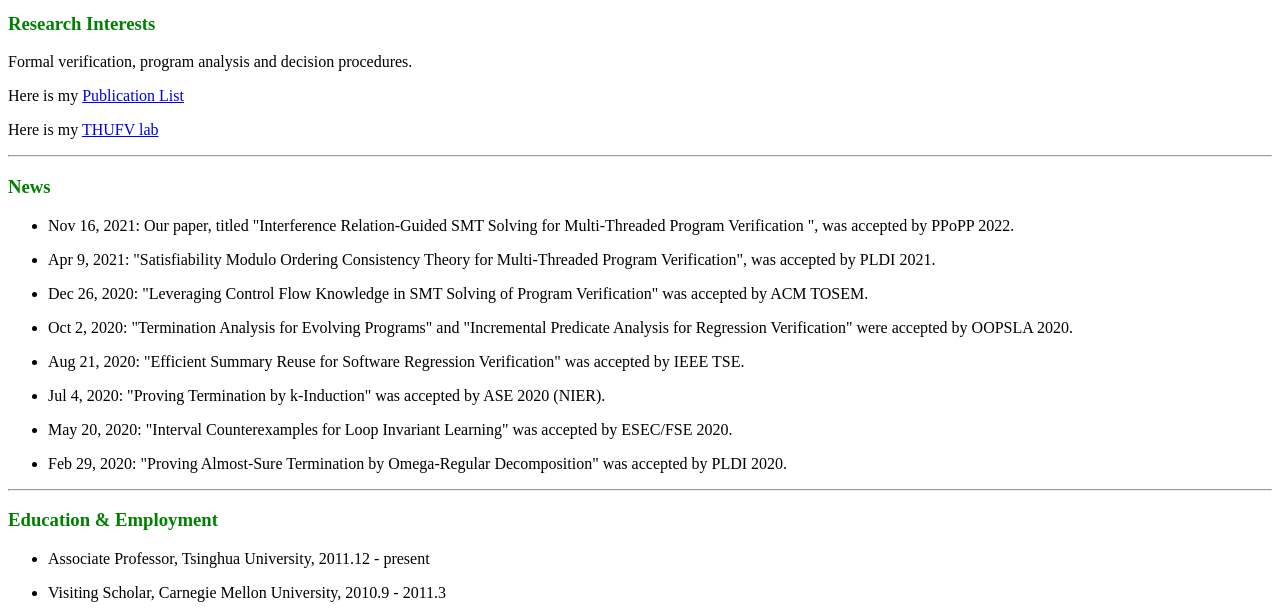
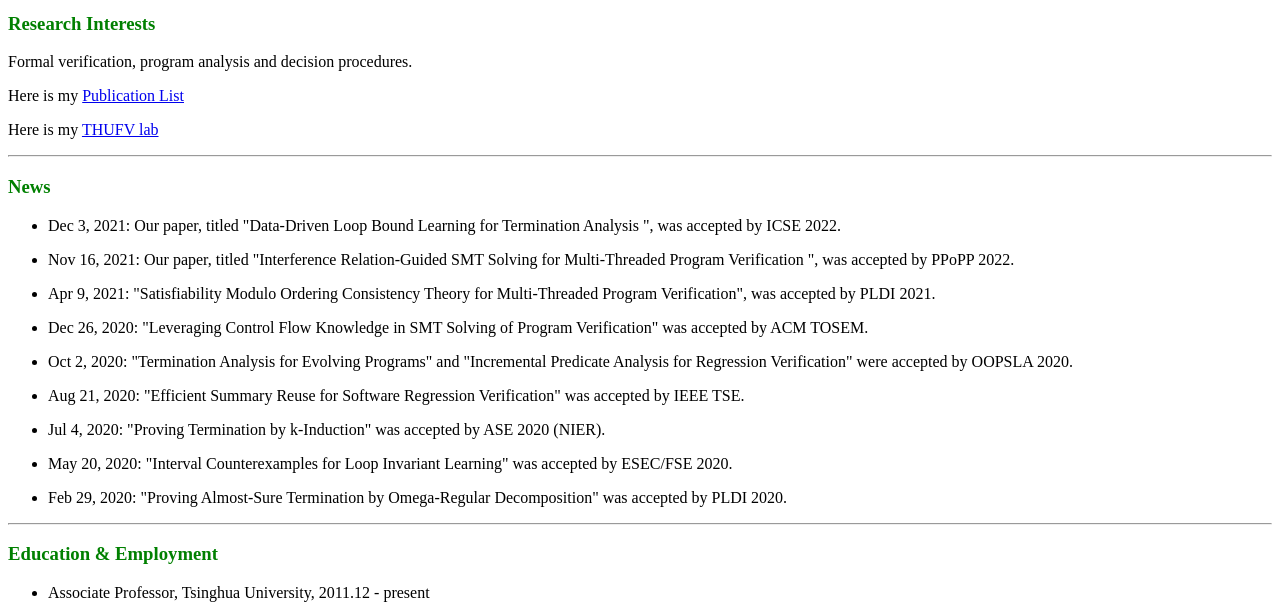
Before and after one commit to feihe/feihe.github.io, a Jekyll site: the page built from index.md, in a window 1280 px wide and 900 px high, cut to the strip 290-900 px from the top of the window. Built offline with Jekyll 4.4.1, drawn with Linux system fonts in a browser that asks for light colours; nearby versions of some CDN libraries.

Commit message:
icse22 paper

```diff
--- a/index.md
+++ b/index.md
@@ -17,6 +17,8 @@ Here is my [THUFV lab](https://thufv.github.io/)
 
 
 ### <font color=green>News</font>
+
+- Dec 3, 2021: Our paper, titled \"Data-Driven Loop Bound Learning for Termination Analysis \", was accepted by ICSE 2022.
 
 - Nov 16, 2021: Our paper, titled \"Interference Relation-Guided SMT Solving for Multi-Threaded Program Verification \", was accepted by PPoPP 2022.
 
```
Also changed, not shown: publications.md (+2 -0 lines).
